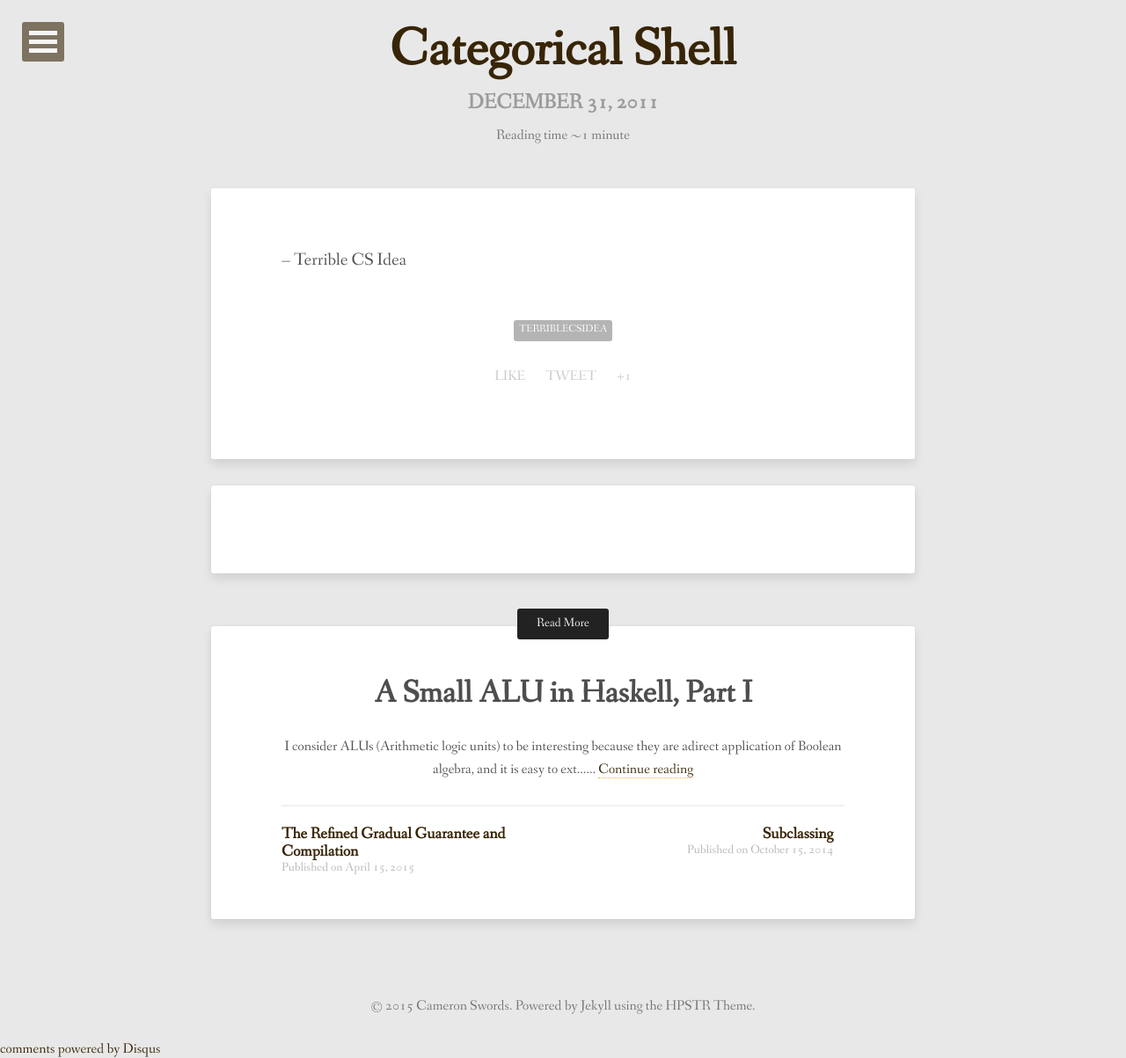
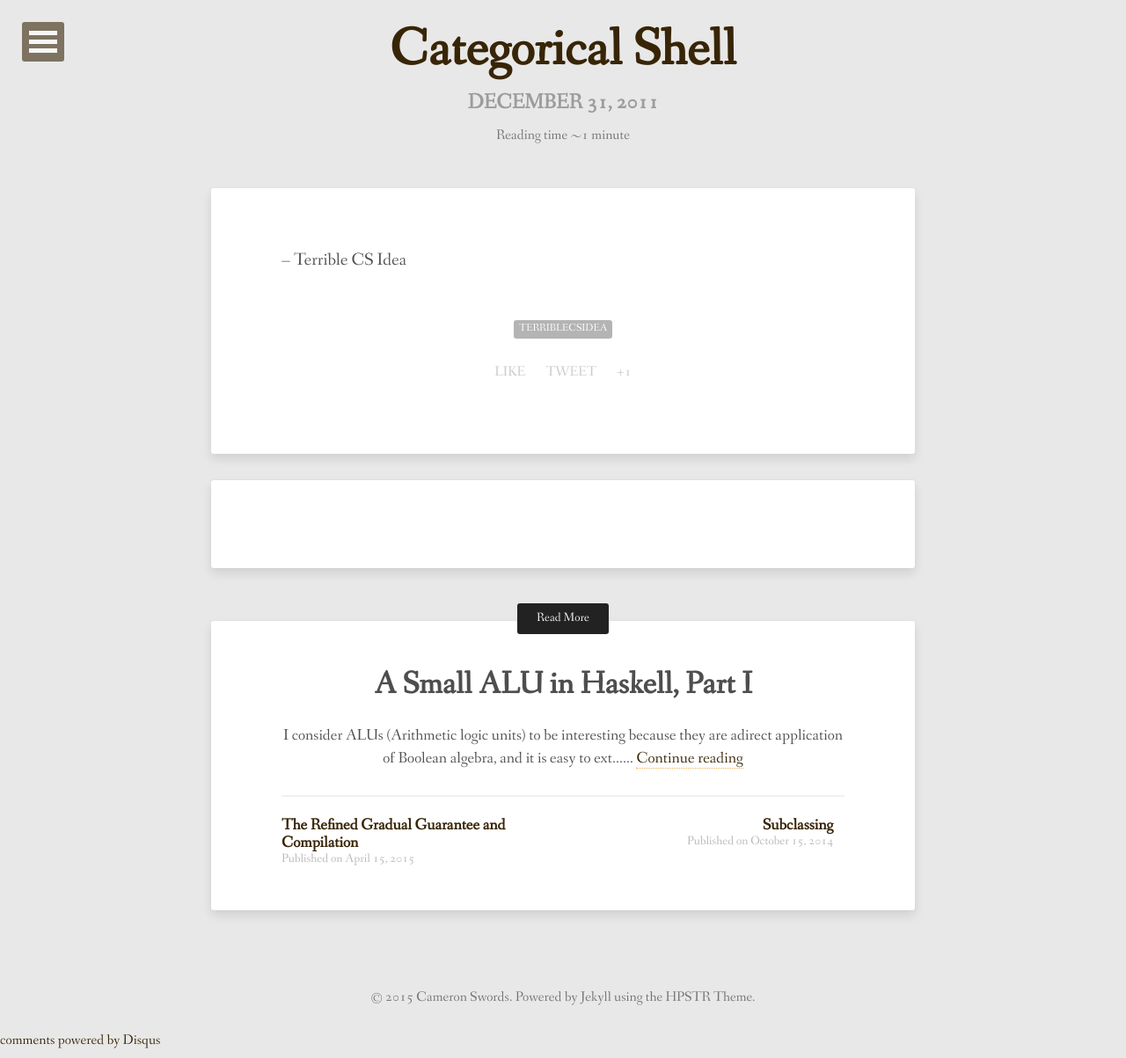
Before and after one commit to cgswords/cgswords.github.io, a Jekyll site: the page built from _posts/2011-12-31-categorical-shell.md, in a window 1280 px wide. Shown: the whole page at 88% size. Built offline with Jekyll 4.4.1, drawn with Linux system fonts in a browser that asks for light colours; nearby versions of some CDN libraries; some web fonts are replaced; comment, search, counter and statistics services are not loaded.

Commit message:
Update _page.scss

```diff
--- a/_sass/_page.scss
+++ b/_sass/_page.scss
@@ -15,7 +15,7 @@ body {
 	}
 }
 .entry-content {
-	@include font-size(16);
+	@include font-size(18);
 	// Dotted line underlines for links
 	p > a,
 	li > a {
@@ -302,7 +302,7 @@ header .entry-meta {
 	}
 }
 .read-more-content {
-	@include font-size(16);
+	@include font-size(18);
 	// Dotted line underlines for links
 	p > a,
 	li > a {
```
